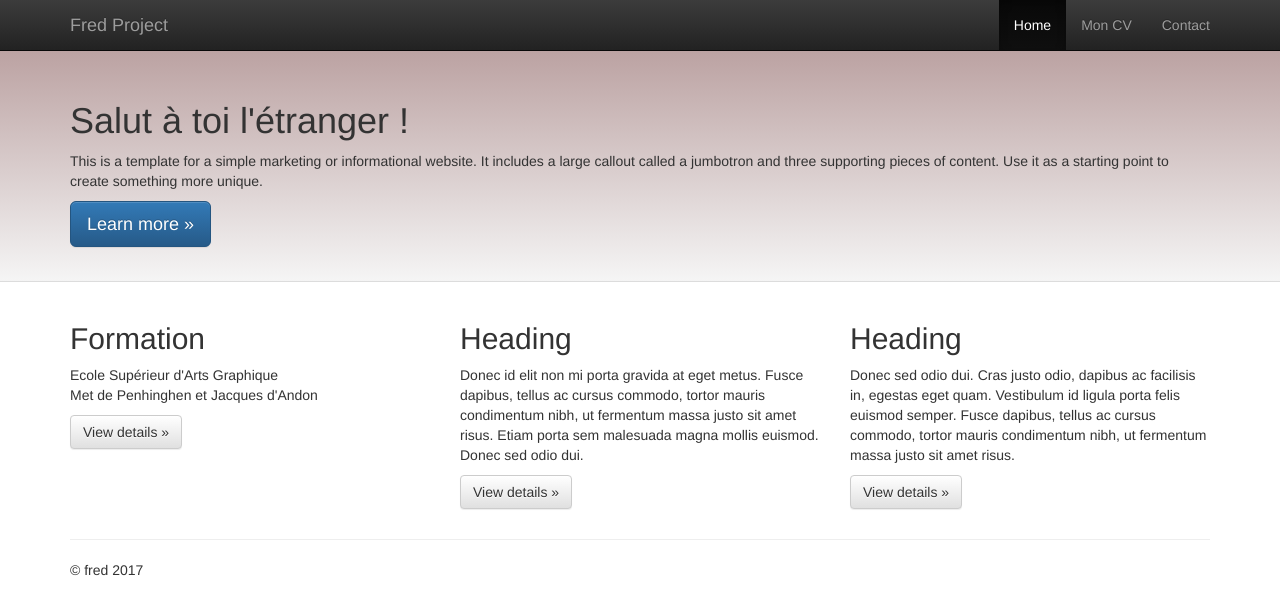
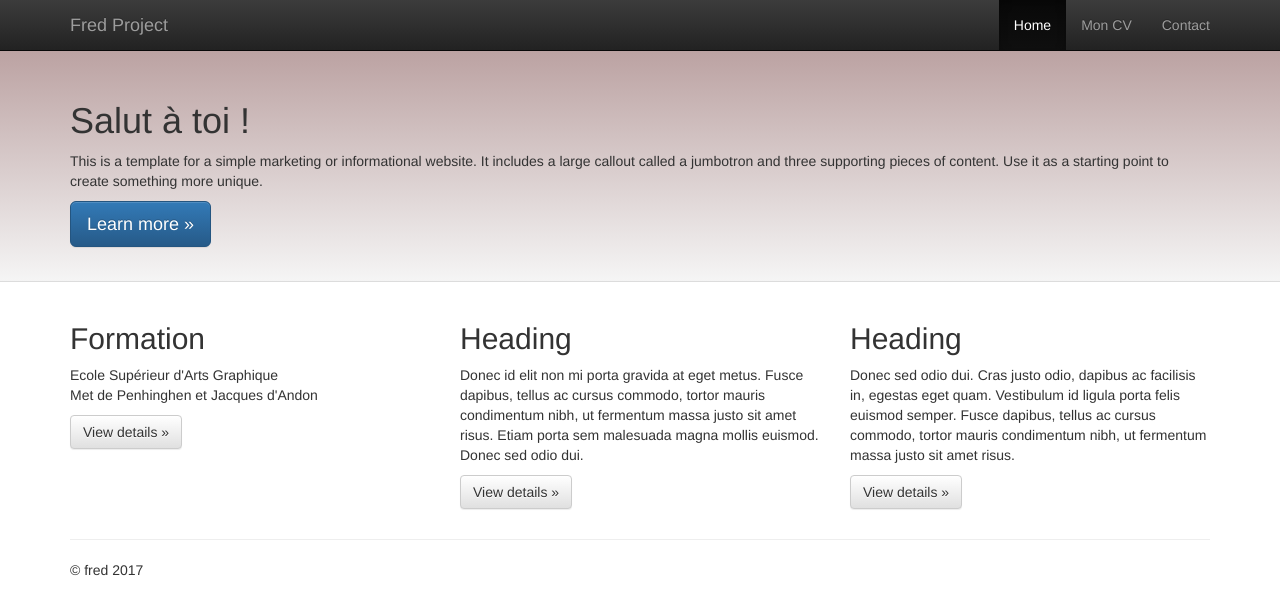
Before and after one commit to fredbauret/fredbauret.github.io, a plain HTML site: page index.html in a window 1280 px wide. Drawn offline with nearby package versions, Linux system fonts and the light colour scheme.

Commit message:
modif index

```diff
--- a/index.html
+++ b/index.html
@@ -13,9 +13,6 @@
 <link rel="stylesheet" href="https://maxcdn.bootstrapcdn.com/bootstrap/3.3.7/css/bootstrap-theme.min.css" integrity="sha384-rHyoN1iRsVXV4nD0JutlnGaslCJuC7uwjduW9SVrLvRYooPp2bWYgmgJQIXwl/Sp" crossorigin="anonymous">
 
 <link rel="stylesheet" href="css/fb.css">
-
-
-
 
 </head>
 
@@ -40,7 +37,6 @@
             <li><a href="#about">Mon CV</a></li>
             <li><a href="#contact">Contact</a></li>
           </ul>
-
 <!--
           <form class="navbar-form navbar-right">
             <div class="form-group">
@@ -60,7 +56,7 @@
     <!-- Main jumbotron for a primary marketing message or call to action -->
     <div class="row fb well well-lg">
       <div class="container">
-        <h1>Salut à toi l'étranger !</h1>
+        <h1>Salut à toi !</h1>
         <p>This is a template for a simple marketing or informational website. It includes a large callout called a jumbotron and three supporting pieces of content. Use it as a starting point to create something more unique.</p>
         <p><a class="btn btn-primary btn-lg" href="#" role="button">Learn more &raquo;</a></p>
       </div>
```
